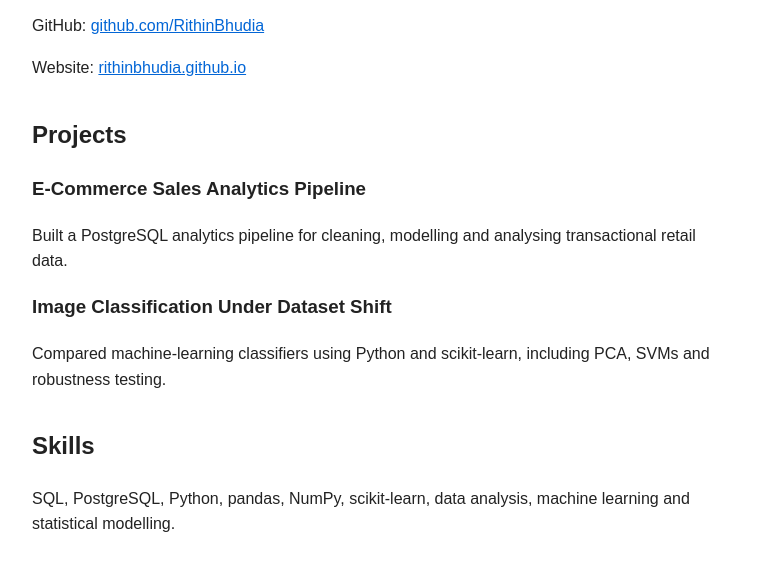
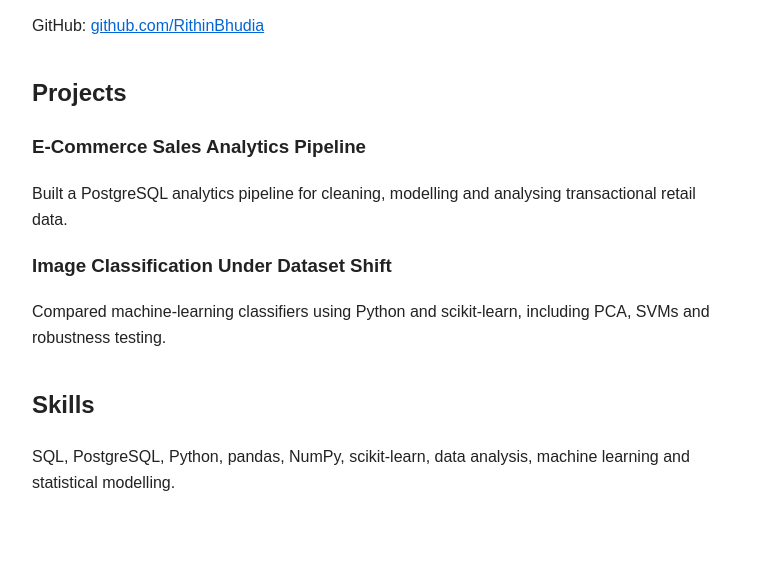
Before and after one commit to RithinBhudia/RithinBhudia.github.io, a plain HTML site: page index.html in a window 1280 px wide. Shown: the part 201-772 px from the top of the page, without its empty margins (258-1018 px from the left). Drawn offline with Linux system fonts and the light colour scheme.

Commit message:
Remove section

```diff
--- a/index.html
+++ b/index.html
@@ -53,13 +53,6 @@
     </a>
   </p>
 
-  <p>
-    Website:
-    <a href="https://rithinbhudia.github.io">
-      rithinbhudia.github.io
-    </a>
-  </p>
-
   <h2>Projects</h2>
 
   <h3>E-Commerce Sales Analytics Pipeline</h3>
```
